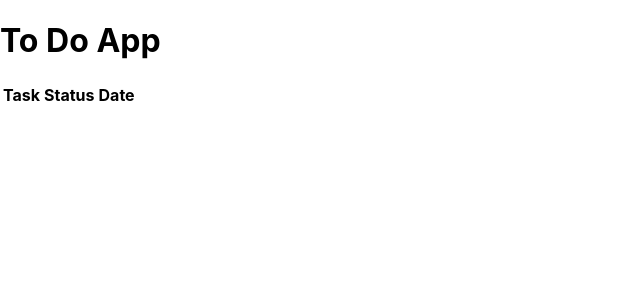
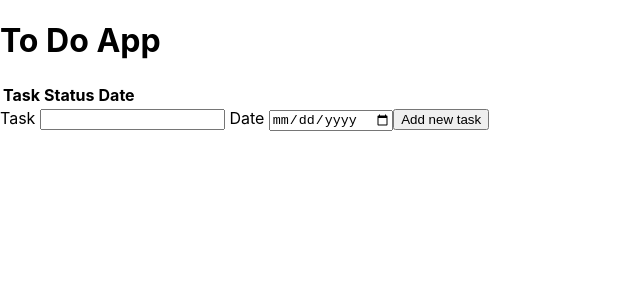
Before and after one commit to JSadowy/to-do-application, a React (Create React App) app: page / in a window 1280 px wide. Shown: the top 300 px of the page, without its empty margins (0-640 px from the left). Built offline with nearby package versions, Linux system fonts and the light colour scheme.

Commit message:
add new Component

```diff
--- a/src/App.js
+++ b/src/App.js
@@ -1,13 +1,32 @@
 import { TableHead } from "./Components/TableHead";
+import { useState } from "react";
+import { toDoData } from "./toDoData";
+import { ToDoTask } from "./Components/ToDoTask";
+import { CreateNewTask } from "./Components/CreateNewTask";
 
 function App() {
+  const [toDo, setToDo] = useState(toDoData);
+
+  const handleCreateNewTask = (name, date) => {
+    const newToDos = [...toDo, { title: name, date: date }];
+    setToDo(newToDos);
+  }
   return (
     <div className="App">
       <h1>To Do App</h1>
       <TableHead />
+      {
+        toDo.map((toDo, index) => (
+          <ToDoTask
+            index={index}
+            toDo={toDo} />
+        ))
+      }
+
+      <div>
+        <CreateNewTask handleCreateNewTask={handleCreateNewTask} />
+      </div>
     </div>
-
   );
 }
-
 export default App;
--- a/src/Components/CreateNewTask.js
+++ b/src/Components/CreateNewTask.js
@@ -1,6 +1,6 @@
 import { useState } from "react";
 
-export const CreateNewTask = (props) => {
+export const CreateNewTask = (handleCreateNewTask) => {
 
     const [name, setName] = useState('');
     const [date, setDate] = useState('');
@@ -13,19 +13,26 @@ export const CreateNewTask = (props) => {
         setDate(event.target.value)
     }
 
-    const clearState = () => {
-        setName('');
-        setDate('');
-    }
-
     const addNewTask = (event) => {
         event.preventDefault();
-        const val = {
-            name,
-            date,
-        };
-        props.func(val)
-        clearState()
+        if (!name) {
+            return;
+        } else if (!date) {
+            return;
+        } else if (!name && !date) {
+            return;
+        }
+
+
+        handleCreateNewTask(name, date);
+
+        const setNewTask = ({ setDate }, { setName }) => {
+            return (
+                setDate([]),
+                setName([])
+            )
+        }
+        setNewTask();
     }
     return (
         <form>
```
